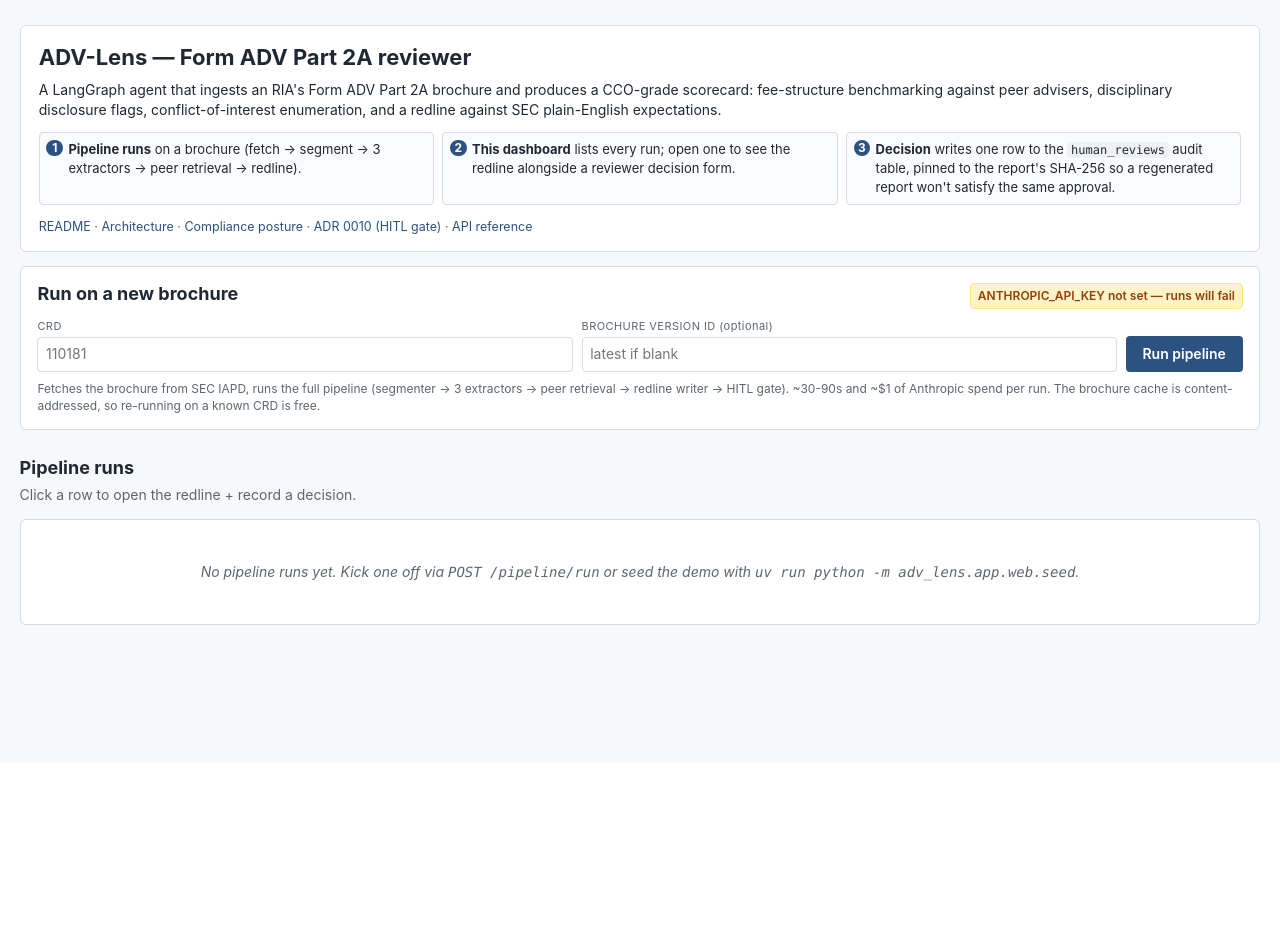
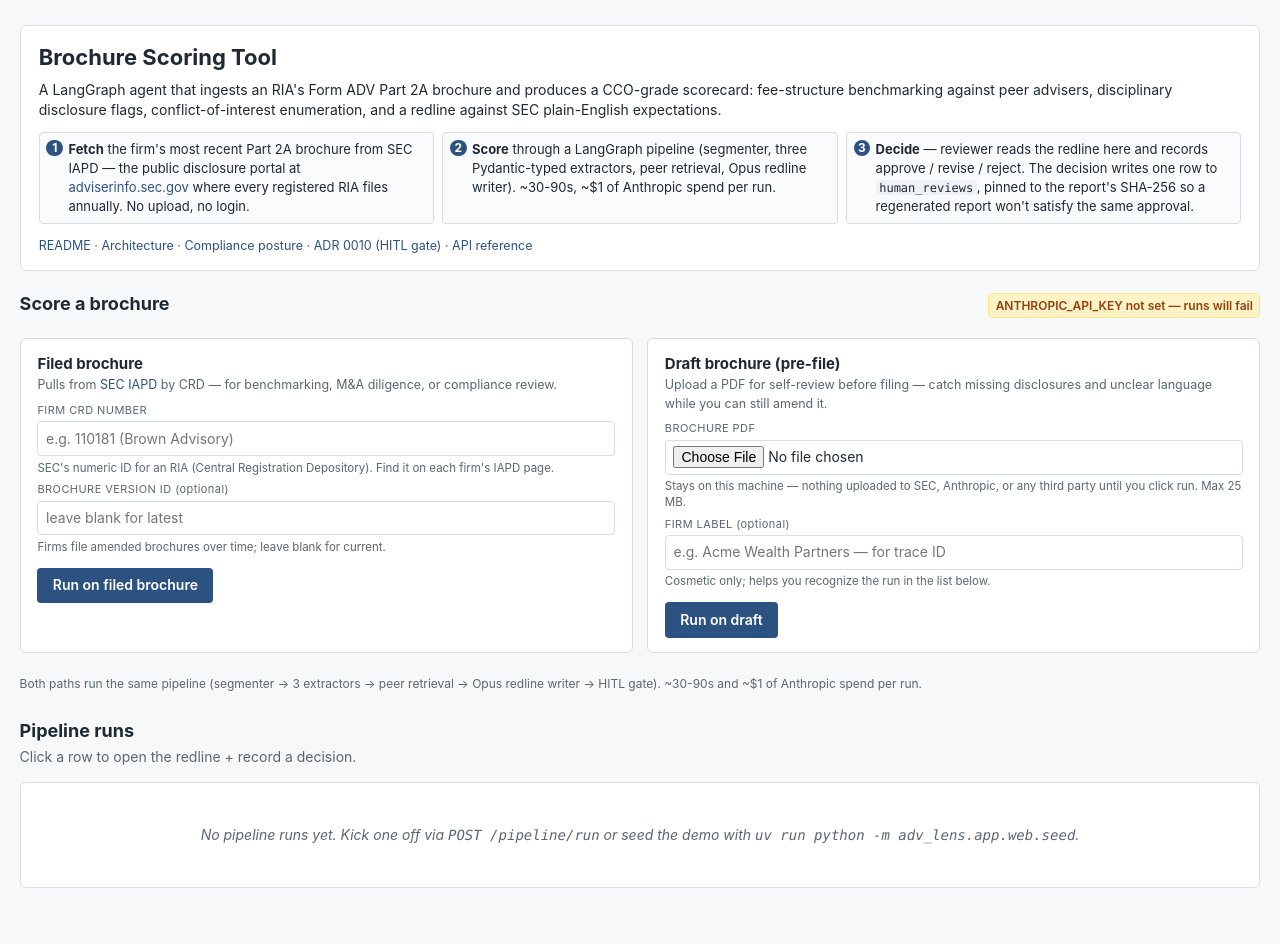
Before and after one commit to rscolling/adv-lens, a Python web app: template src/adv_lens/app/web/templates/review_list.html.j2 in a window 1280 px wide. Shown: the part 37-981 px from the top of the page. Before the commit the page ends 662 px from the top, so only its background shows below. Run offline with Jinja, Linux system fonts and the light colour scheme; the template is opened without the code that fills it, so the values that code supplies are empty.

Commit message:
Add draft-brochure upload path to review UI
Closes the use-case-#1 gap: a CCO writing this year's amendment can now
score their own pre-file PDF against the same pipeline that handles
filed brochures. Two side-by-side forms on the dashboard, mutually
exclusive, both producing identical pipeline_runs rows downstream.

- New route POST /review/runs/upload accepts multipart PDF + optional
  firm_label. Validates magic bytes (%PDF header), size (<=25 MB), and
  non-empty body. Computes SHA-256, fabricates a synthetic numeric CRD
  ("99" + 10 hash-derived digits), and writes bytes to the cache path
  that fetch_brochure_node would otherwise populate. The existing pipeline
  hits the cache and never touches SEC IAPD for drafts.
- UI restructured: section "Score a brochure" now has two equal-weight
  panels — "Filed brochure" (CRD) and "Draft brochure (pre-file)"
  (upload). Same primary-button styling on both.
- Trace IDs for drafts use a "draft-<slug>-<sha8>" or "draft-<sha8>-..."
  shape so the run is recognizable in the dashboard list.
- 6 new tests; 31 UI tests / 289 total. Ruff clean.
- ADR 0016 updated: section 5 documents the cache-hijack approach (zero
  pipeline modification) and acknowledges the synthetic-CRD redline
  citation cosmetic gap.

Co-Authored-By: Claude Opus 4.7 (1M context) <noreply@anthropic.com>

```diff
--- a/src/adv_lens/app/web/templates/base.html.j2
+++ b/src/adv_lens/app/web/templates/base.html.j2
@@ -177,6 +177,51 @@
   }
   section.run-form { padding: 1em 1.2em; }
 
+  .score-options {
+    display: grid;
+    grid-template-columns: repeat(auto-fit, minmax(320px, 1fr));
+    gap: 1em;
+    margin: 0.4em 0 0.6em;
+  }
+  .field-label {
+    display: block;
+    font-size: 11px;
+    text-transform: uppercase;
+    letter-spacing: 0.04em;
+    color: var(--muted);
+    margin: 0.6em 0 0.2em;
+  }
+  .field-label:first-of-type { margin-top: 0; }
+  .text-input {
+    width: 100%;
+    padding: 0.45em 0.55em;
+    font: inherit;
+    border: 1px solid var(--border);
+    border-radius: 4px;
+    background: #fff;
+    box-sizing: border-box;
+  }
+  .primary-btn {
+    margin-top: 0.9em;
+    padding: 0.55em 1.1em;
+    font: inherit;
+    background: var(--accent);
+    color: #fff;
+    border: 0;
+    border-radius: 4px;
+    cursor: pointer;
+    font-weight: 600;
+  }
+  .primary-btn:hover { background: #1e3a5f; }
+
+  .field-help {
+    font-size: 11.5px;
+    color: var(--muted);
+    margin: 0.3em 0 0;
+    line-height: 1.4;
+  }
+  .field-help a { color: var(--accent); }
+
   .grid-2col {
     display: grid;
     grid-template-columns: minmax(0, 1fr) minmax(360px, 460px);
--- a/src/adv_lens/app/web/templates/review_list.html.j2
+++ b/src/adv_lens/app/web/templates/review_list.html.j2
@@ -3,7 +3,7 @@
 {% block content %}
 
 <section class="intro">
-  <h1 style="margin:0 0 0.3em">ADV-Lens — Form ADV Part 2A reviewer</h1>
+  <h1 style="margin:0 0 0.3em">Brochure Scoring Tool</h1>
   <p style="margin:0 0 0.8em;font-size:14px;color:var(--fg)">
     A LangGraph agent that ingests an RIA's Form ADV Part 2A brochure
     and produces a CCO-grade scorecard: fee-structure benchmarking
@@ -12,13 +12,17 @@
     plain-English expectations.
   </p>
   <ol class="workflow">
-    <li><strong>Pipeline runs</strong> on a brochure (fetch &rarr;
-        segment &rarr; 3 extractors &rarr; peer retrieval &rarr; redline).</li>
-    <li><strong>This dashboard</strong> lists every run; open one to see
-        the redline alongside a reviewer decision form.</li>
-    <li><strong>Decision</strong> writes one row to the
-        <code>human_reviews</code> audit table, pinned to the report's
-        SHA-256 so a regenerated report won't satisfy the same approval.</li>
+    <li><strong>Fetch</strong> the firm's most recent Part 2A brochure from
+        SEC IAPD &mdash; the public disclosure portal at
+        <a href="https://adviserinfo.sec.gov/" target="_blank" rel="noopener">adviserinfo.sec.gov</a>
+        where every registered RIA files annually. No upload, no login.</li>
+    <li><strong>Score</strong> through a LangGraph pipeline (segmenter,
+        three Pydantic-typed extractors, peer retrieval, Opus redline
+        writer). ~30-90s, ~$1 of Anthropic spend per run.</li>
+    <li><strong>Decide</strong> &mdash; reviewer reads the redline here
+        and records approve / revise / reject. The decision writes one row
+        to <code>human_reviews</code>, pinned to the report's SHA-256
+        so a regenerated report won't satisfy the same approval.</li>
   </ol>
   <p class="intro-links">
     <a href="https://github.com/rscolling/adv-lens#readme">README</a>
@@ -44,48 +48,81 @@
 <div class="flash flash-bad">{{ error_message }}</div>
 {% endif %}
 
-<section class="run-form panel">
-  <div style="display:flex;align-items:baseline;justify-content:space-between;flex-wrap:wrap;gap:0.6em">
-    <h2 style="margin:0;font-size:18px">Run on a new brochure</h2>
+<div style="display:flex;align-items:baseline;justify-content:space-between;flex-wrap:wrap;gap:0.6em;margin:1.4em 0 0.4em">
+  <h2 style="margin:0;font-size:18px">Score a brochure</h2>
   {% if not anthropic_configured %}
     <span class="warn-chip" title="Set ANTHROPIC_API_KEY in .env to run the pipeline">
       ANTHROPIC_API_KEY not set — runs will fail
     </span>
   {% endif %}
 </div>
-  <form method="post" action="/review/runs"
-        style="display:flex;gap:0.6em;align-items:flex-end;flex-wrap:wrap;margin-top:0.7em">
-    <div style="flex:1;min-width:160px">
-      <label for="crd" style="display:block;font-size:11px;text-transform:uppercase;
-             letter-spacing:0.04em;color:var(--muted);margin-bottom:0.2em">CRD</label>
+
+<div class="score-options">
+
+  <section class="run-form panel">
+    <h3 style="margin:0;font-size:15px">Filed brochure</h3>
+    <p class="muted" style="margin:0.15em 0 0.7em;font-size:12.5px">
+      Pulls from <a href="https://adviserinfo.sec.gov/" target="_blank" rel="noopener">SEC IAPD</a>
+      by CRD &mdash; for benchmarking, M&amp;A diligence, or compliance review.
+    </p>
+    <form method="post" action="/review/runs">
+      <label for="crd" class="field-label">Firm CRD number</label>
       <input id="crd" name="crd" type="text" required pattern="\d+"
-             placeholder="110181"
-             style="width:100%;padding:0.45em 0.55em;font:inherit;
-                    border:1px solid var(--border);border-radius:4px;box-sizing:border-box">
-    </div>
-    <div style="flex:1;min-width:160px">
-      <label for="vid" style="display:block;font-size:11px;text-transform:uppercase;
-             letter-spacing:0.04em;color:var(--muted);margin-bottom:0.2em">
+             placeholder="e.g. 110181 (Brown Advisory)" class="text-input">
+      <p class="field-help">
+        SEC's numeric ID for an RIA (Central Registration Depository).
+        Find it on each firm's IAPD page.
+      </p>
+
+      <label for="vid" class="field-label">
         Brochure version ID <span style="text-transform:none;color:var(--muted)">(optional)</span>
       </label>
       <input id="vid" name="brochure_version_id" type="text" pattern="\d+"
-             placeholder="latest if blank"
-             style="width:100%;padding:0.45em 0.55em;font:inherit;
-                    border:1px solid var(--border);border-radius:4px;box-sizing:border-box">
+             placeholder="leave blank for latest" class="text-input">
+      <p class="field-help">
+        Firms file amended brochures over time; leave blank for current.
+      </p>
+
+      <button type="submit" class="primary-btn">Run on filed brochure</button>
+    </form>
+  </section>
+
+  <section class="run-form panel">
+    <h3 style="margin:0;font-size:15px">Draft brochure (pre-file)</h3>
+    <p class="muted" style="margin:0.15em 0 0.7em;font-size:12.5px">
+      Upload a PDF for self-review before filing &mdash; catch missing
+      disclosures and unclear language while you can still amend it.
+    </p>
+    <form method="post" action="/review/runs/upload" enctype="multipart/form-data">
+      <label for="pdf" class="field-label">Brochure PDF</label>
+      <input id="pdf" name="pdf" type="file" accept="application/pdf,.pdf" required
+             class="text-input" style="padding:0.4em 0.55em">
+      <p class="field-help">
+        Stays on this machine &mdash; nothing uploaded to SEC, Anthropic, or
+        any third party until you click run. Max 25 MB.
+      </p>
+
+      <label for="firm_label" class="field-label">
+        Firm label <span style="text-transform:none;color:var(--muted)">(optional)</span>
+      </label>
+      <input id="firm_label" name="firm_label" type="text" maxlength="64"
+             placeholder="e.g. Acme Wealth Partners — for trace ID"
+             class="text-input">
+      <p class="field-help">
+        Cosmetic only; helps you recognize the run in the list below.
+      </p>
+
+      <button type="submit" class="primary-btn">Run on draft</button>
+    </form>
+  </section>
+
 </div>
-    <button type="submit"
-            style="padding:0.55em 1.2em;font:inherit;background:var(--accent);
-                   color:#fff;border:0;border-radius:4px;cursor:pointer;font-weight:600">
-      Run pipeline
-    </button>
-  </form>
-  <p class="muted" style="font-size:12px;margin:0.7em 0 0">
-    Fetches the brochure from SEC IAPD, runs the full pipeline (segmenter
-    &rarr; 3 extractors &rarr; peer retrieval &rarr; redline writer &rarr;
-    HITL gate). ~30-90s and ~$1 of Anthropic spend per run. The brochure
-    cache is content-addressed, so re-running on a known CRD is free.
+
+<p class="muted" style="font-size:12px;margin:0.6em 0 0">
+  Both paths run the same pipeline (segmenter &rarr; 3 extractors &rarr;
+  peer retrieval &rarr; Opus redline writer &rarr; HITL gate). ~30-90s and
+  ~$1 of Anthropic spend per run.
 </p>
-</section>
 
 <h2 style="margin:1.4em 0 0.2em;font-size:18px">Pipeline runs</h2>
 <p class="muted" style="margin:0 0 0.6em">Click a row to open the redline + record a decision.</p>
```
Also changed, not shown: docs/adr/0016-review-ui.md (+48 -13 lines), src/adv_lens/app/web/routes.py (+112 -1 lines), tests/test_review_ui.py (+169 -0 lines). Lines whose indentation alone changed are shown as unchanged.
